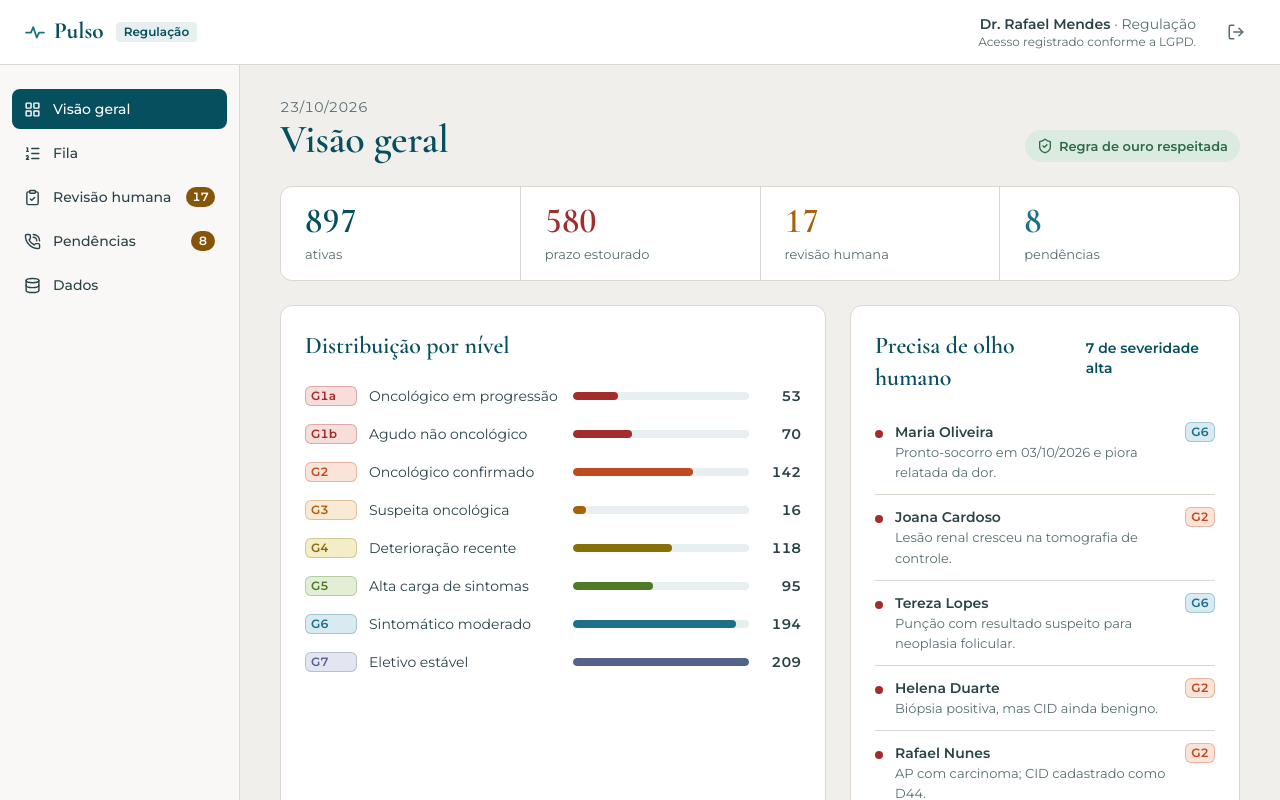
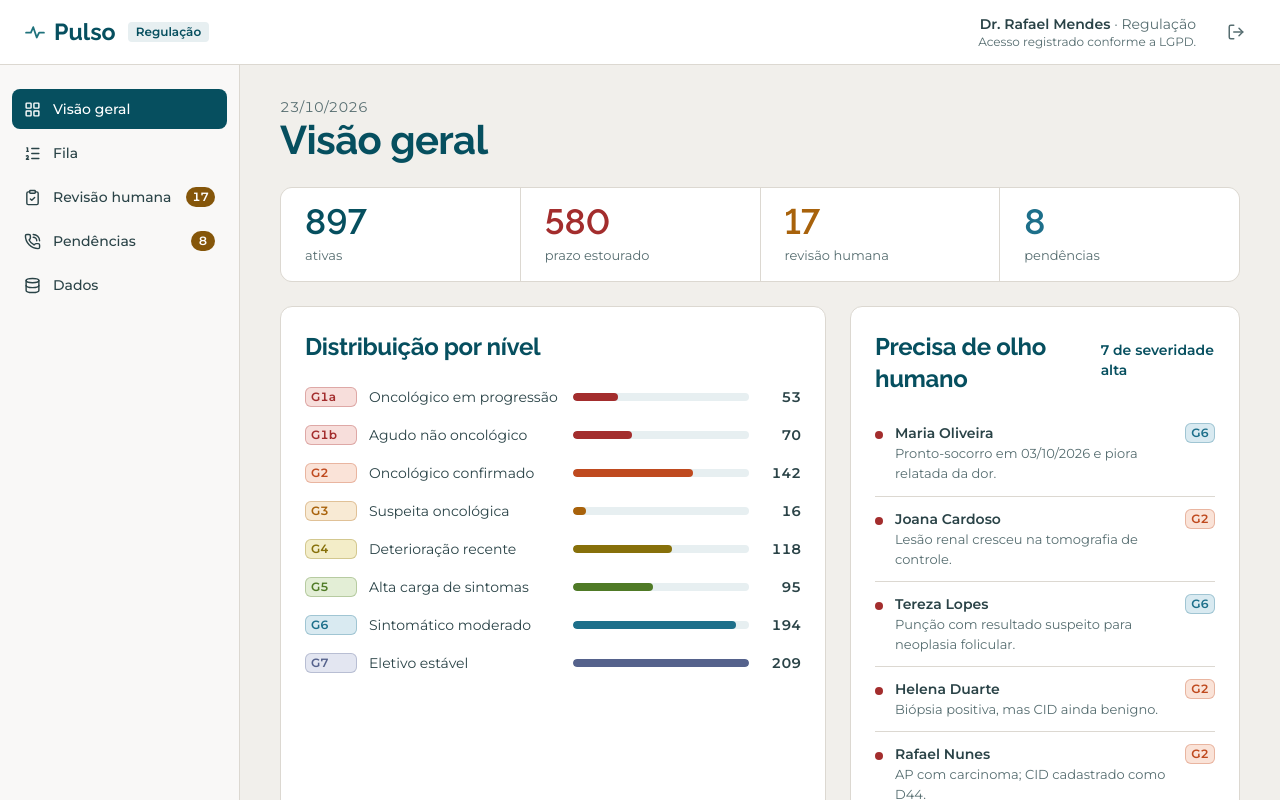
Before and after one commit to Hacktona-AGES-2026/Pulso-Frontend, a React (Vite) app: page /profissional/entrar in a window 1280 px wide. Both pictures are taken after typing "Sample", "Sample123" into the empty fields and a click on the button "Entrar". Shown: the top 800 px of the page. Built offline with nearby package versions, Linux system fonts and the light colour scheme.

Commit message:
frontend mesclado

```diff
--- a/index.html
+++ b/index.html
@@ -8,7 +8,7 @@
     <link rel="preconnect" href="https://fonts.googleapis.com" />
     <link rel="preconnect" href="https://fonts.gstatic.com" crossorigin />
     <link
-      href="https://fonts.googleapis.com/css2?family=Cormorant+Garamond:wght@500;600;700&family=Montserrat:wght@400;500;600&display=swap"
+      href="https://fonts.googleapis.com/css2?family=Raleway:wght@600;700;800&family=Montserrat:wght@400;500;600&display=swap"
       rel="stylesheet"
     />
     <title>Pulso</title>
--- a/src/components/ui.tsx
+++ b/src/components/ui.tsx
@@ -34,7 +34,7 @@ export function Marca({ para = '/', claro = false }: { para?: string; claro?: bo
           className={claro ? 'text-agua' : 'text-oceano'}
         />
       </svg>
-      <span className={cx('font-serif text-[1.45rem] font-bold leading-none', claro ? 'text-white' : 'text-petroleo')}>
+      <span className={cx('font-titulo text-[1.45rem] font-bold leading-none', claro ? 'text-white' : 'text-petroleo')}>
         Pulso
       </span>
     </Link>
--- a/src/index.css
+++ b/src/index.css
@@ -1,7 +1,7 @@
 @import "tailwindcss";
 
 @theme {
-  --font-serif: "Cormorant Garamond", Georgia, serif;
+  --font-titulo: "Raleway", system-ui, sans-serif;
   --font-sans: "Montserrat", system-ui, sans-serif;
 
   /* Paleta oceano, levemente mais saturada que a referência */
@@ -53,10 +53,17 @@
   h1,
   h2,
   h3 {
-    @apply font-serif text-petroleo;
-    font-weight: 600;
-    line-height: 1.12;
-    letter-spacing: -0.005em;
+    @apply font-titulo text-petroleo;
+    font-weight: 700;
+    line-height: 1.15;
+    letter-spacing: -0.015em;
+  }
+  /* Raleway usa algarismos antigos por padrão; nos títulos e números queremos alinhados */
+  .font-titulo,
+  h1,
+  h2,
+  h3 {
+    font-variant-numeric: lining-nums;
   }
   :focus-visible {
     outline: 2px solid var(--color-oceano);
--- a/src/pages/profissional/Dados.tsx
+++ b/src/pages/profissional/Dados.tsx
@@ -30,7 +30,7 @@ export function Dados() {
         {RESUMO.map(([k, rotulo]) => (
           <div key={k} className="flex flex-col-reverse bg-white px-4 py-3.5">
             <dt className="mt-1 text-xs text-tinta-soft">{rotulo}</dt>
-            <dd className="tabular font-serif text-[1.8rem] font-semibold leading-none text-petroleo">{RESUMO_DADOS[k]}</dd>
+            <dd className="tabular font-titulo text-[1.8rem] font-semibold leading-none text-petroleo">{RESUMO_DADOS[k]}</dd>
           </div>
         ))}
       </dl>
--- a/src/pages/profissional/Fila.tsx
+++ b/src/pages/profissional/Fila.tsx
@@ -1,7 +1,7 @@
 import { useMemo, type ReactNode } from 'react'
 import { Link, useNavigate, useSearchParams } from 'react-router-dom'
 import { ArrowDown, ArrowUp, ChevronLeft, ChevronRight, Search } from 'lucide-react'
-import { BarraPrazo, SeloFila, TOM_FILA, cx } from '../../components/ui'
+import { SeloFila, TOM_FILA, cx } from '../../components/ui'
 import { NOME_FILA, ORDEM_FILAS, type FilaCodigo } from '../../data/fila'
 import { formatarData, HOJE } from '../../lib/datas'
 import type { LinhaFila } from '../../lib/prioridade'
@@ -15,11 +15,10 @@ const normalizar = (t: string) =>
     .normalize('NFD')
     .replace(/\p{Diacritic}/gu, '')
 
-type Chave = 'posicao' | 'dias' | 'prazo'
+type Chave = 'posicao' | 'dias'
 const ORDENADORES: Record<Chave, (a: LinhaFila, b: LinhaFila) => number> = {
   posicao: (a, b) => a.posicao - b.posicao,
   dias: (a, b) => a.dias - b.dias,
-  prazo: (a, b) => a.fatores.percentualPrazo - b.fatores.percentualPrazo,
 }
 
 export function Fila() {
@@ -136,7 +135,7 @@ export function Fila() {
 
       {visiveis.length === 0 ? (
         <div className="mt-3 rounded-xl border border-dashed border-linha bg-white px-6 py-14 text-center">
-          <p className="font-serif text-2xl text-petroleo">Nenhum paciente encontrado</p>
+          <p className="font-titulo text-2xl text-petroleo">Nenhum paciente encontrado</p>
           <p className="mt-1 text-sm text-tinta-soft">Revise a busca ou os filtros aplicados.</p>
         </div>
       ) : (
@@ -159,9 +158,6 @@ export function Fila() {
                   <Cabecalho chave="dias" atual={chave} crescente={crescente} aoOrdenar={ordenarPor} className="text-right">
                     Dias na fila
                   </Cabecalho>
-                  <Cabecalho chave="prazo" atual={chave} crescente={crescente} aoOrdenar={ordenarPor}>
-                    Prazo utilizado
-                  </Cabecalho>
                   <th scope="col" className="px-3 py-3 pr-5 font-medium">Motivo</th>
                 </tr>
               </thead>
@@ -172,7 +168,7 @@ export function Fila() {
                     onClick={() => navegar(`/profissional/pacientes/${l.paciente.id}`)}
                     className="cursor-pointer align-top transition-colors hover:bg-areia/70"
                   >
-                    <td className="tabular relative py-3.5 pl-5 pr-3 font-serif text-xl font-semibold text-petroleo">
+                    <td className="tabular relative py-3.5 pl-5 pr-3 font-titulo text-xl font-semibold text-petroleo">
                       <span className={cx('absolute inset-y-0 left-0 w-1', TOM_FILA[l.paciente.fila].barra)} aria-hidden="true" />
                       {l.posicao}
                     </td>
@@ -199,9 +195,6 @@ export function Fila() {
                       <SeloFila f={l.paciente.fila} compacto />
                     </td>
                     <td className="tabular px-3 py-3.5 text-right font-medium">{l.dias}</td>
-                    <td className="px-3 py-4">
-                      <BarraPrazo percentual={l.fatores.percentualPrazo} largura="w-20" compacta />
-                    </td>
                     <td className="min-w-64 px-3 py-3.5 pr-5 text-[13px] leading-snug text-tinta-soft">{l.resumo}</td>
                   </tr>
                 ))}
@@ -219,7 +212,7 @@ export function Fila() {
                 >
                   <div className="flex items-start justify-between gap-3">
                     <div className="flex items-baseline gap-3">
-                      <span className="tabular font-serif text-2xl font-semibold text-petroleo">{l.posicao}</span>
+                      <span className="tabular font-titulo text-2xl font-semibold text-petroleo">{l.posicao}</span>
                       <div>
                         <p className="font-semibold">{l.paciente.nome}</p>
                         <p className="tabular text-xs text-tinta-soft">
@@ -232,15 +225,12 @@ export function Fila() {
                   <p className="mt-3 text-sm">
                     {l.paciente.procedimento} <span className="text-tinta-soft">· {l.paciente.cid}</span>
                   </p>
-                  <div className="mt-3 flex items-end justify-between gap-4">
-                    <div className="text-sm">
+                  <div className="mt-3 flex items-center justify-between gap-4 text-sm">
+                    <span>
                       <span className="tabular font-semibold">{l.dias}</span>{' '}
                       <span className="text-tinta-soft">dias na fila</span>
-                      <div className="mt-1">
-                        <Mudanca linha={l} />
-                      </div>
-                    </div>
-                    <BarraPrazo percentual={l.fatores.percentualPrazo} compacta />
+                    </span>
+                    <Mudanca linha={l} />
                   </div>
                   <p className="mt-3 border-t border-linha pt-3 text-[13px] leading-snug text-tinta-soft">{l.resumo}</p>
                 </Link>
--- a/src/pages/profissional/Indicadores.tsx
+++ b/src/pages/profissional/Indicadores.tsx
@@ -10,7 +10,7 @@ export function Indicadores() {
 
   const itens = [
     { valor: fila.length, rotulo: 'ativas', link: '/profissional/fila', tom: 'text-petroleo' },
-    { valor: estourado, rotulo: 'prazo estourado', link: '/profissional/fila?ordem=prazo&dir=desc', tom: 'text-g1' },
+    { valor: estourado, rotulo: 'prazo estourado', link: '/profissional/fila?ordem=dias&dir=desc', tom: 'text-g1' },
     { valor: pendentes.length, rotulo: 'revisão humana', link: '/profissional/revisao', tom: 'text-g3' },
     { valor: PENDENCIAS.length, rotulo: 'pendências', link: '/profissional/pendencias', tom: 'text-g6' },
   ]
@@ -19,7 +19,7 @@ export function Indicadores() {
     <div className="mt-6 grid grid-cols-2 gap-px overflow-hidden rounded-xl border border-linha bg-linha sm:grid-cols-4">
       {itens.map((i) => (
         <Link key={i.rotulo} to={i.link} className="bg-white px-5 py-4 transition-colors hover:bg-nevoa-50 sm:px-6">
-          <p className={cx('tabular font-serif text-[2.2rem] font-semibold leading-none', i.tom)}>{i.valor}</p>
+          <p className={cx('tabular font-titulo text-[2.2rem] font-semibold leading-none', i.tom)}>{i.valor}</p>
           <p className="mt-1.5 text-[13px] text-tinta-soft">{i.rotulo}</p>
         </Link>
       ))}
--- a/src/pages/profissional/Paciente.tsx
+++ b/src/pages/profissional/Paciente.tsx
@@ -70,7 +70,7 @@ export function Paciente() {
         <div className="flex flex-wrap items-end gap-x-8 gap-y-4">
           <div>
             <p className="text-[13px] text-tinta-soft">Posição</p>
-            <p className="tabular font-serif text-5xl font-semibold leading-none text-petroleo">{linha.posicao}</p>
+            <p className="tabular font-titulo text-5xl font-semibold leading-none text-petroleo">{linha.posicao}</p>
             {delta !== 0 && (
               <p className="tabular mt-1 text-xs text-tinta-soft">
                 {delta > 0 ? '↑' : '↓'} era {linha.posicaoChegada}
@@ -177,7 +177,7 @@ function PorQue({ linha }: { linha: LinhaFila }) {
         <div>
           <p className="text-sm font-semibold">Pontuação total</p>
         </div>
-        <p className="tabular font-serif text-4xl font-semibold leading-none text-petroleo">{f.total}</p>
+        <p className="tabular font-titulo text-4xl font-semibold leading-none text-petroleo">{f.total}</p>
       </div>
     </Cartao>
   )
--- a/src/pages/profissional/RevisaoHumana.tsx
+++ b/src/pages/profissional/RevisaoHumana.tsx
@@ -66,7 +66,7 @@ export function RevisaoHumana() {
       {visiveis.length === 0 ? (
         <div className="mt-6 rounded-xl border border-dashed border-linha bg-white px-6 py-14 text-center">
           <CheckCheck size={26} className="mx-auto text-oceano" />
-          <p className="mt-3 font-serif text-2xl text-petroleo">Nada pendente</p>
+          <p className="mt-3 font-titulo text-2xl text-petroleo">Nada pendente</p>
         </div>
       ) : (
         <ul className="mt-6 grid gap-4 lg:grid-cols-2 2xl:grid-cols-3">
@@ -86,7 +86,7 @@ export function RevisaoHumana() {
 
                 <Link
                   to={`/profissional/pacientes/${m.sid}`}
-                  className="mt-2 font-serif text-[1.55rem] font-semibold leading-tight text-petroleo hover:underline"
+                  className="mt-2 font-titulo text-[1.55rem] font-semibold leading-tight text-petroleo hover:underline"
                 >
                   {l.paciente.nome}
                 </Link>
--- a/src/pages/profissional/VisaoGeral.tsx
+++ b/src/pages/profissional/VisaoGeral.tsx
@@ -1,10 +1,8 @@
 import { useMemo } from 'react'
 import { Link } from 'react-router-dom'
-import { ShieldAlert, ShieldCheck } from 'lucide-react'
 import { Cartao, SeloFila, TOM_FILA, cx } from '../../components/ui'
 import { NOME_FILA, ORDEM_FILAS } from '../../data/fila'
 import { formatarData, HOJE } from '../../lib/datas'
-import { regraDeOuro } from '../../lib/prioridade'
 import { usePulso } from '../../store/PulsoStore'
 import { Indicadores } from './Indicadores'
 
@@ -16,25 +14,13 @@ export function VisaoGeral() {
     [fila],
   )
   const maior = Math.max(...porNivel.map((x) => x.n))
-  const ouro = useMemo(() => regraDeOuro(fila), [fila])
   const altas = pendentes.filter((m) => m.severidade === 'alta')
 
   return (
     <div className="px-4 py-8 sm:px-6 lg:px-10">
-      <header className="flex flex-wrap items-end justify-between gap-3">
-        <div>
-          <p className="tabular text-sm text-tinta-soft">{formatarData(HOJE)}</p>
-          <h1 className="text-[2.5rem]">Visão geral</h1>
-        </div>
-        <span
-          className={cx(
-            'inline-flex items-center gap-1.5 rounded-full px-3 py-1.5 text-[13px] font-semibold',
-            ouro ? 'bg-sucesso-50 text-sucesso' : 'bg-urgente-50 text-urgente',
-          )}
-        >
-          {ouro ? <ShieldCheck size={16} /> : <ShieldAlert size={16} />}
-          {ouro ? 'Regra de ouro respeitada' : 'Regra de ouro violada'}
-        </span>
+      <header>
+        <p className="tabular text-sm text-tinta-soft">{formatarData(HOJE)}</p>
+        <h1 className="text-[2.5rem]">Visão geral</h1>
       </header>
 
       <Indicadores />
--- a/src/pages/publico/ComoFunciona.tsx
+++ b/src/pages/publico/ComoFunciona.tsx
@@ -32,7 +32,7 @@ export function ComoFunciona() {
       <ol className="mt-14 grid gap-10 md:grid-cols-3 md:gap-8">
         {ETAPAS.map((e, i) => (
           <li key={e.titulo} className="border-t-2 border-petroleo pt-5">
-            <span className="font-serif text-5xl font-semibold leading-none text-agua" aria-hidden="true">
+            <span className="font-titulo text-5xl font-semibold leading-none text-agua" aria-hidden="true">
               {String(i + 1).padStart(2, '0')}
             </span>
             <h2 className="mt-4 text-[1.75rem]">{e.titulo}</h2>
```
Also changed, not shown: .claude/launch.json (added).
